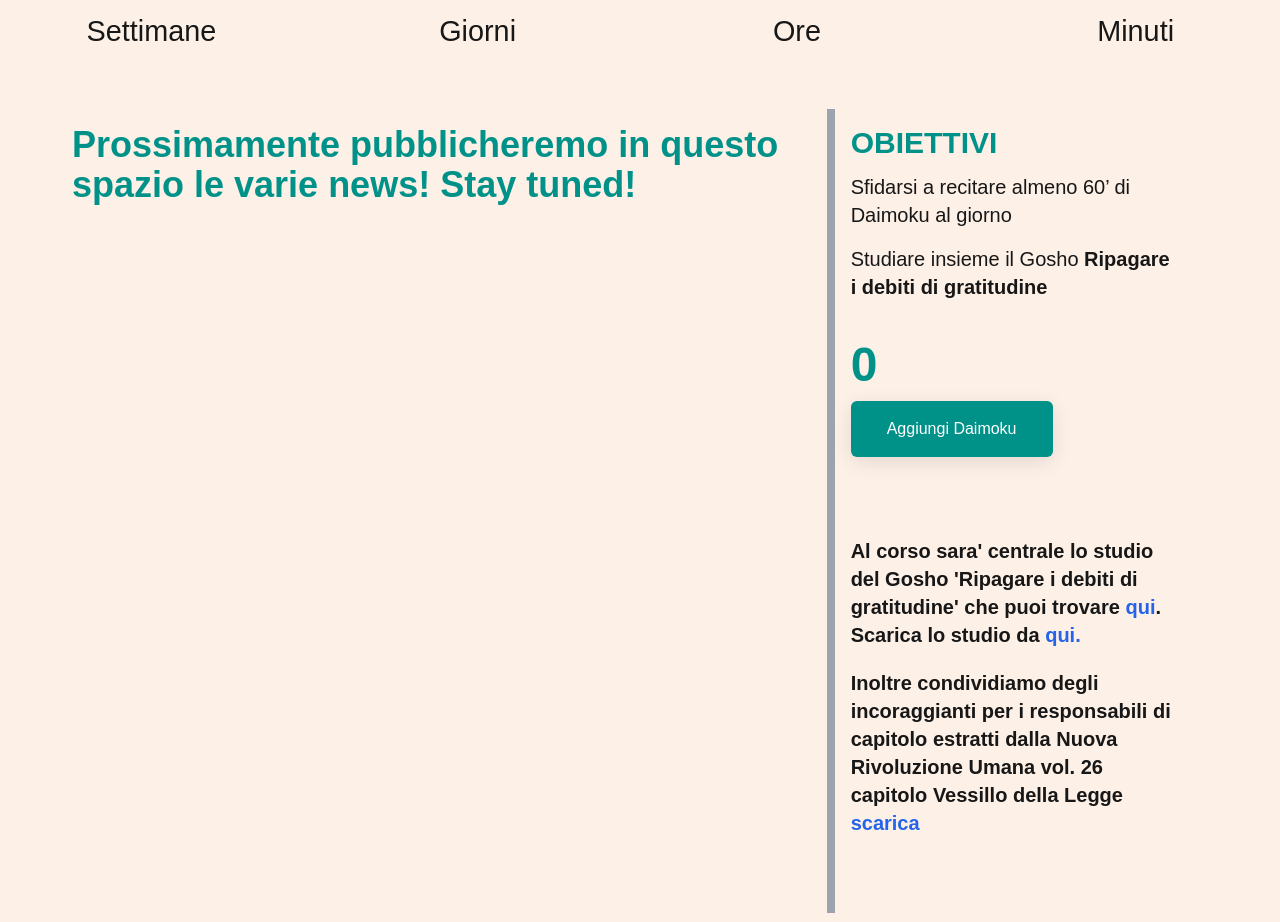
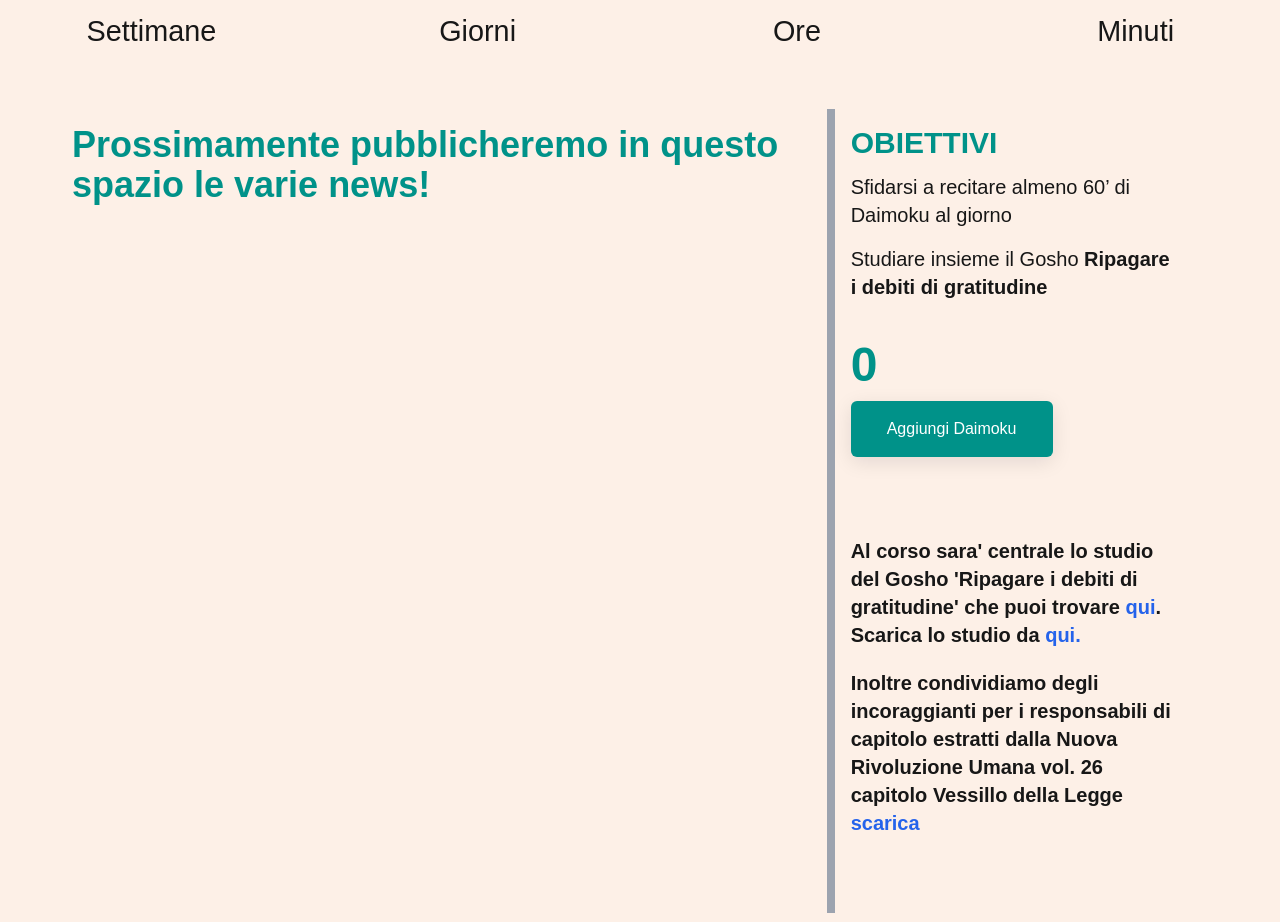
Before and after one commit to upalatucci/corso-uomini, a Next.js app: page / in a window 1280 px wide. Shown: the part 1020-1942 px from the top of the page. Built offline with nearby package versions, Linux system fonts and the light colour scheme; no server answers; the database is empty; sample sign-in values are in the browser's storage.

Commit message:
remove stay tuned

```diff
--- a/components/Daimoku/News.tsx
+++ b/components/Daimoku/News.tsx
@@ -5,8 +5,7 @@ const News: FC = () => {
     <div className="w-full md:w-2/3 mb-10 md:border-r-gray-400 md:border-r-8 p-4">
       <div className="flex justify-center align-middle">
         <span className="text-4xl text-primary font-bold">
-          Prossimamente pubblicheremo in questo spazio le varie news! Stay
-          tuned!
+          Prossimamente pubblicheremo in questo spazio le varie news!
         </span>
       </div>
     </div>
```
